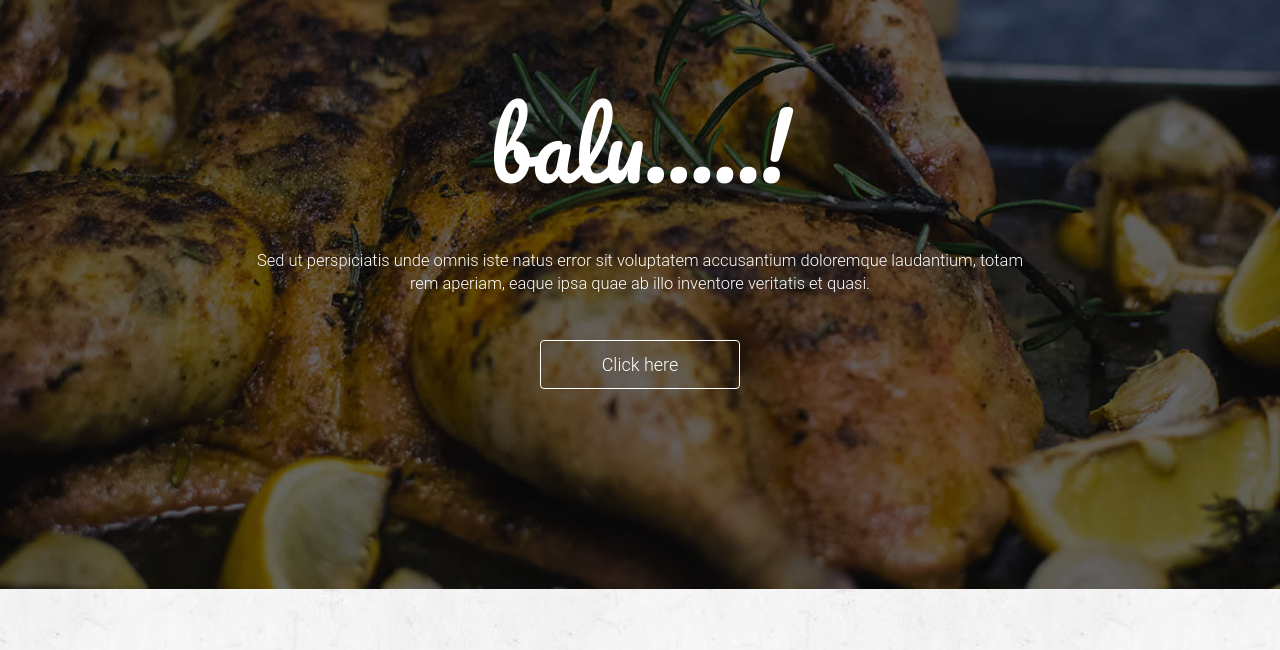
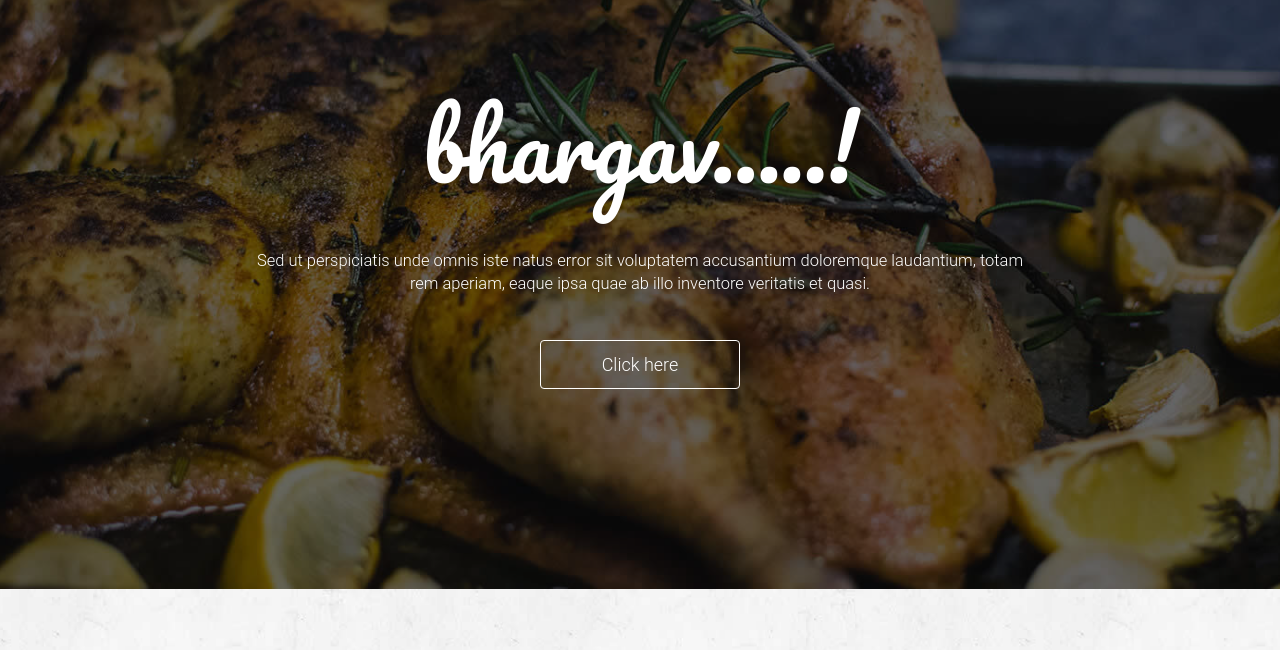
Before and after one commit to balu3m/food, a plain HTML site: page index.html in a window 1280 px wide. Shown: the part 150-800 px from the top of the page. Drawn offline with Linux system fonts and the light colour scheme.

Commit message:
balu to bhargav

```diff
--- a/index.html
+++ b/index.html
@@ -107,7 +107,7 @@
                         <div class="main_slider text-center">
                             <div class="col-md-12">
                                 <div class="main_slider_content wow zoomIn" data-wow-duration="1s">
-                                    <h1>balu.....!</h1>
+                                    <h1>bhargav.....!</h1>
                                     <p>Sed ut perspiciatis unde omnis iste natus error sit voluptatem accusantium doloremque laudantium, totam rem aperiam, eaque ipsa quae ab illo inventore veritatis et quasi. </p>
                                     <button href="" class="btn-lg">Click here</button>
                                 </div>
```
